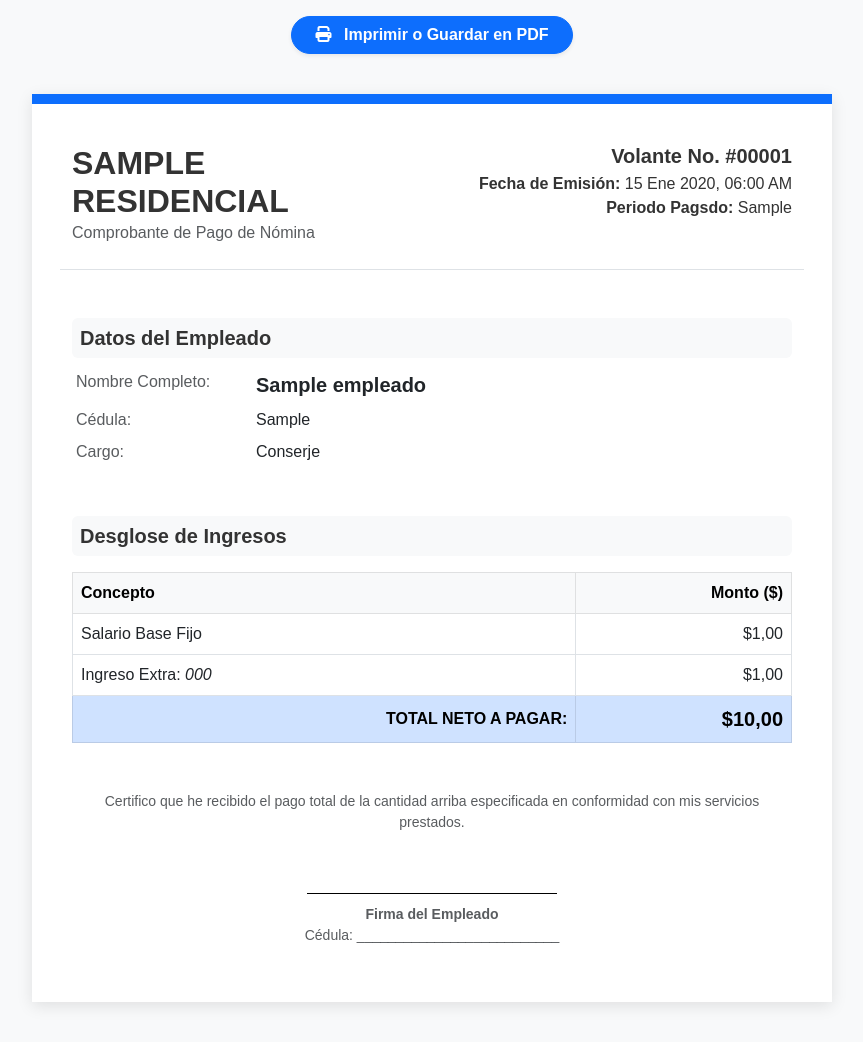
After one commit to Jusetreynoso/saas-residencial, a Django app: page /rrhh/comprobante/1/ in a window 1280 px wide. The commit adds this page. Shown: the whole page, without its empty margins (208-1071 px from the left). Run offline with Django 5.2, Linux system fonts and the light colour scheme; a user stored in the database is signed in; tables that the repository leaves empty hold one stand-in row (values such as "Sample post"); some libraries are stand-ins or nearby versions.

Commit message:
feat: Creacion de Modulo de RRHH, Nomina y conexion contable automatica

```diff
--- a/core/templates/core/dashboard.html
+++ b/core/templates/core/dashboard.html
@@ -155,8 +155,11 @@
                         <h5 class="card-title text-primary fw-bold">👥 Gestión</h5>
                         <hr>
                         <div class="d-grid gap-2">
+                            <a href="{% url 'directorio_personal' %}" class="btn btn-primary fw-bold">
+                                👥 Directorio de Personal / Nómina
+                            </a>
                             <div class="btn-group">
-                                <a href="{% url 'lista_vecinos' %}" class="btn btn-primary">👥 Vecinos</a>
+                                <a href="{% url 'lista_vecinos' %}" class="btn btn-outline-primary">👥 Vecinos</a>
                                 <a href="{% url 'gestionar_incidencias' %}" class="btn btn-outline-primary position-relative">
                                     🛠️ Tickets
                                     {% if tickets_pendientes_count > 0 %}
--- /dev/null
+++ b/core/templates/core/rrhh/comprobante_nomina.html
@@ -0,0 +1,118 @@
+<!DOCTYPE html>
+<html lang="es">
+<head>
+    <meta charset="UTF-8">
+    <title>Comprobante de Pago - {{ pago.empleado.nombre_completo }}</title>
+    <link href="https://cdn.jsdelivr.net/npm/bootstrap@5.3.0/dist/css/bootstrap.min.css" rel="stylesheet">
+    <style>
+        body {
+            background-color: #f8f9fa;
+            font-family: Arial, sans-serif;
+            color: #333;
+        }
+        .invoice-container {
+            max-width: 800px;
+            margin: 40px auto;
+            background: #fff;
+            padding: 40px;
+            box-shadow: 0 4px 15px rgba(0,0,0,0.1);
+            border-top: 10px solid #0d6efd;
+        }
+        .signature-line {
+            border-top: 1px solid #000;
+            width: 250px;
+            margin: 60px auto 10px auto;
+        }
+        @media print {
+            body { background-color: #fff; }
+            .invoice-container {
+                box-shadow: none;
+                margin: 0;
+                padding: 20px;
+                border-top: none;
+            }
+            .no-print { display: none !important; }
+        }
+    </style>
+</head>
+<body>
+
+<div class="text-center mt-3 no-print">
+    <button onclick="window.print()" class="btn btn-primary fw-bold px-4 rounded-pill shadow-sm">
+        <i class="fas fa-print me-2"></i> Imprimir o Guardar en PDF
+    </button>
+</div>
+
+<div class="invoice-container">
+    <div class="row mb-5 pb-4 border-bottom">
+        <div class="col-sm-6">
+            <h2 class="fw-bold text-uppercase mb-0">{{ residencial.nombre }}</h2>
+            <p class="text-muted mb-0">Comprobante de Pago de Nómina</p>
+        </div>
+        <div class="col-sm-6 text-sm-end mt-3 mt-sm-0">
+            <h5 class="fw-bold mb-1">Volante No. #{{ pago.id|stringformat:"05d" }}</h5>
+            <p class="mb-0"><strong>Fecha de Emisión:</strong> {{ pago.fecha_pago|date:"d M Y, h:i A" }}</p>
+            <p class="mb-0"><strong>Periodo Pagsdo:</strong> {{ pago.periodo }}</p>
+        </div>
+    </div>
+
+    <div class="row mb-5">
+        <div class="col-sm-12">
+            <h5 class="fw-bold bg-light p-2 rounded">Datos del Empleado</h5>
+            <table class="table table-borderless table-sm mb-0">
+                <tr>
+                    <td width="25%" class="text-muted">Nombre Completo:</td>
+                    <td class="fw-bold fs-5">{{ pago.empleado.nombre_completo }}</td>
+                </tr>
+                <tr>
+                    <td class="text-muted">Cédula:</td>
+                    <td>{{ pago.empleado.cedula|default:"N/A" }}</td>
+                </tr>
+                <tr>
+                    <td class="text-muted">Cargo:</td>
+                    <td>{{ pago.empleado.get_cargo_display }}</td>
+                </tr>
+            </table>
+        </div>
+    </div>
+
+    <h5 class="fw-bold bg-light p-2 rounded mb-3">Desglose de Ingresos</h5>
+    <table class="table table-bordered">
+        <thead class="table-light">
+            <tr>
+                <th>Concepto</th>
+                <th class="text-end" width="30%">Monto ($)</th>
+            </tr>
+        </thead>
+        <tbody>
+            <tr>
+                <td>Salario Base Fijo</td>
+                <td class="text-end">${{ pago.salario_base_pagado|floatformat:2 }}</td>
+            </tr>
+            {% if pago.monto_extra > 0 %}
+            <tr>
+                <td>Ingreso Extra: <em>{{ pago.concepto_extra }}</em></td>
+                <td class="text-end">${{ pago.monto_extra|floatformat:2 }}</td>
+            </tr>
+            {% endif %}
+        </tbody>
+        <tfoot>
+            <tr class="table-primary">
+                <td class="text-end fw-bold">TOTAL NETO A PAGAR:</td>
+                <td class="text-end fw-bold fs-5">${{ pago.monto_total|floatformat:2 }}</td>
+            </tr>
+        </tfoot>
+    </table>
+
+    <div class="mt-5 text-center text-muted small">
+        <p>Certifico que he recibido el pago total de la cantidad arriba especificada en conformidad con mis servicios prestados.</p>
+
+        <div class="signature-line"></div>
+        <p class="fw-bold mb-0">Firma del Empleado</p>
+        <p>Cédula: __________________________</p>
+    </div>
+</div>
+
+<script src="https://kit.fontawesome.com/a076d05399.js" crossorigin="anonymous"></script>
+</body>
+</html>
--- a/core/urls.py
+++ b/core/urls.py
@@ -94,6 +94,11 @@ urlpatterns = [
     path('marketplace/borrar/<int:producto_id>/', views.producto_borrar, name='producto_borrar'),
     path('marketplace/republicar/<int:producto_id>/', views.producto_republicar, name='producto_republicar'),
 
+    # --- MÓDULO DE RECURSOS HUMANOS Y NÓMINA ---
+    path('rrhh/directorio/', views.directorio_personal, name='directorio_personal'),
+    path('rrhh/pagar/<int:empleado_id>/', views.procesar_pago_empleado, name='procesar_pago_empleado'),
+    path('rrhh/comprobante/<int:pago_id>/', views.comprobante_nomina, name='comprobante_nomina'),
+
     # --- MÓDULO SAAS (SUPERADMIN) ---
     path('saas/dashboard/', views_saas.superadmin_dashboard, name='superadmin_dashboard'),
     path('saas/analitica/', views_saas.reporte_inteligencia, name='reporte_inteligencia'),
--- a/core/views.py
+++ b/core/views.py
@@ -25,10 +25,13 @@ from .forms import (
     AbonoForm,
     ReportePagoForm,
     IngresoExtraForm,
-    ProductoMarketplaceForm
+    ProductoMarketplaceForm,
+    EmpleadoForm,
+    PagoNominaForm
 )
 
-from .models import Residencial, Reserva, Apartamento, Usuario, BloqueoFecha, Factura, LecturaGas, Gasto, Aviso, Incidencia, ReportePago, IngresoExtraordinario, Bitacora, ProductoMarketplace, CategoriaMarketplace
+from .models import Residencial, Reserva, Apartamento, Usuario, BloqueoFecha, Factura, LecturaGas, Gasto, Aviso, Incidencia, ReportePago, IngresoExtraordinario, Bitacora, ProductoMarketplace, CategoriaMarketplace, Empleado, PagoNomina
+from django.db import transaction
 from django.db.models import Sum, Max, Count, Q, F, Case, When, Value
 from django.db.models.functions import TruncMonth, Coalesce
 from itertools import chain
@@ -1811,3 +1814,99 @@ def producto_republicar(request, producto_id):
         messages.error(request, 'Este anuncio no está vencido.')
 
     return redirect('marketplace_list')
+
+# ---------------------------------------------------------
+# MÓDULO DE RECURSOS HUMANOS Y NÓMINA
+# ---------------------------------------------------------
+
+@login_required
+def directorio_personal(request):
+    if request.user.rol not in ['ADMIN_RESIDENCIAL', 'SUPERADMIN']:
+        messages.error(request, "Acceso denegado.")
+        return redirect('dashboard')
+
+    empleados = Empleado.objects.filter(residencial=request.user.residencial)
+
+    if request.method == 'POST':
+        form = EmpleadoForm(request.POST)
+        if form.is_valid():
+            empleado = form.save(commit=False)
+            empleado.residencial = request.user.residencial
+            empleado.save()
+            messages.success(request, "Empleado registrado correctamente.")
+            return redirect('directorio_personal')
+    else:
+        form = EmpleadoForm()
+
+    return render(request, 'core/rrhh/directorio_personal.html', {
+        'empleados': empleados,
+        'form': form
+    })
+
+@login_required
+def procesar_pago_empleado(request, empleado_id):
+    if request.user.rol not in ['ADMIN_RESIDENCIAL', 'SUPERADMIN']:
+        messages.error(request, "Acceso denegado.")
+        return redirect('dashboard')
+
+    empleado = get_object_or_404(Empleado, pk=empleado_id, residencial=request.user.residencial)
+
+    # Pre-cargar el formulario con el periodo actual
+    import locale
+    try:
+        locale.setlocale(locale.LC_TIME, 'es_ES.UTF-8')
+    except:
+        pass
+
+    mes_actual = timezone.now().strftime("%B %Y").capitalize()
+
+    if request.method == 'POST':
+        form = PagoNominaForm(request.POST)
+        if form.is_valid():
+            pago = form.save(commit=False)
+            pago.empleado = empleado
+            pago.salario_base_pagado = empleado.salario_base
+            pago.monto_total = pago.salario_base_pagado + pago.monto_extra
+
+            try:
+                # LA REGLA DE ORO: Doble Asiento Automático usando Transacción
+                with transaction.atomic():
+                    # 1. Crear el Gasto
+                    desc_extra = f" + {pago.concepto_extra}" if pago.monto_extra > 0 else ""
+                    gasto_nomina = Gasto.objects.create(
+                        residencial=request.user.residencial,
+                        descripcion=f"Pago de nómina: {empleado.nombre_completo} - {pago.periodo}{desc_extra}",
+                        monto=pago.monto_total,
+                        fecha_gasto=timezone.now().date(),
+                        categoria='NOMINA'
+                    )
+
+                    # 2. Vincular y Guardar el Pago
+                    pago.gasto_asociado = gasto_nomina
+                    pago.save()
+
+                messages.success(request, f"Pago de nómina para {empleado.nombre_completo} procesado y contabilizado exitosamente.")
+                return redirect('directorio_personal')
+
+            except Exception as e:
+                messages.error(request, f"Error al procesar el pago: {str(e)}")
+    else:
+        form = PagoNominaForm(initial={'periodo': mes_actual})
+
+    return render(request, 'core/rrhh/pago_nomina_form.html', {
+        'form': form,
+        'empleado': empleado
+    })
+
+@login_required
+def comprobante_nomina(request, pago_id):
+    if request.user.rol not in ['ADMIN_RESIDENCIAL', 'SUPERADMIN']:
+        messages.error(request, "Acceso denegado.")
+        return redirect('dashboard')
+
+    pago = get_object_or_404(PagoNomina, pk=pago_id, empleado__residencial=request.user.residencial)
+
+    return render(request, 'core/rrhh/comprobante_nomina.html', {
+        'pago': pago,
+        'residencial': request.user.residencial
+    })
```
Also changed, not shown: core/forms.py (+28 -1 lines), core/models.py (+41 -0 lines), core/templates/core/rrhh/directorio_personal.html (added, +151 -0 lines), core/templates/core/rrhh/pago_nomina_form.html (added, +77 -0 lines), core/migrations/0025_modulo_nomina.py (added).
